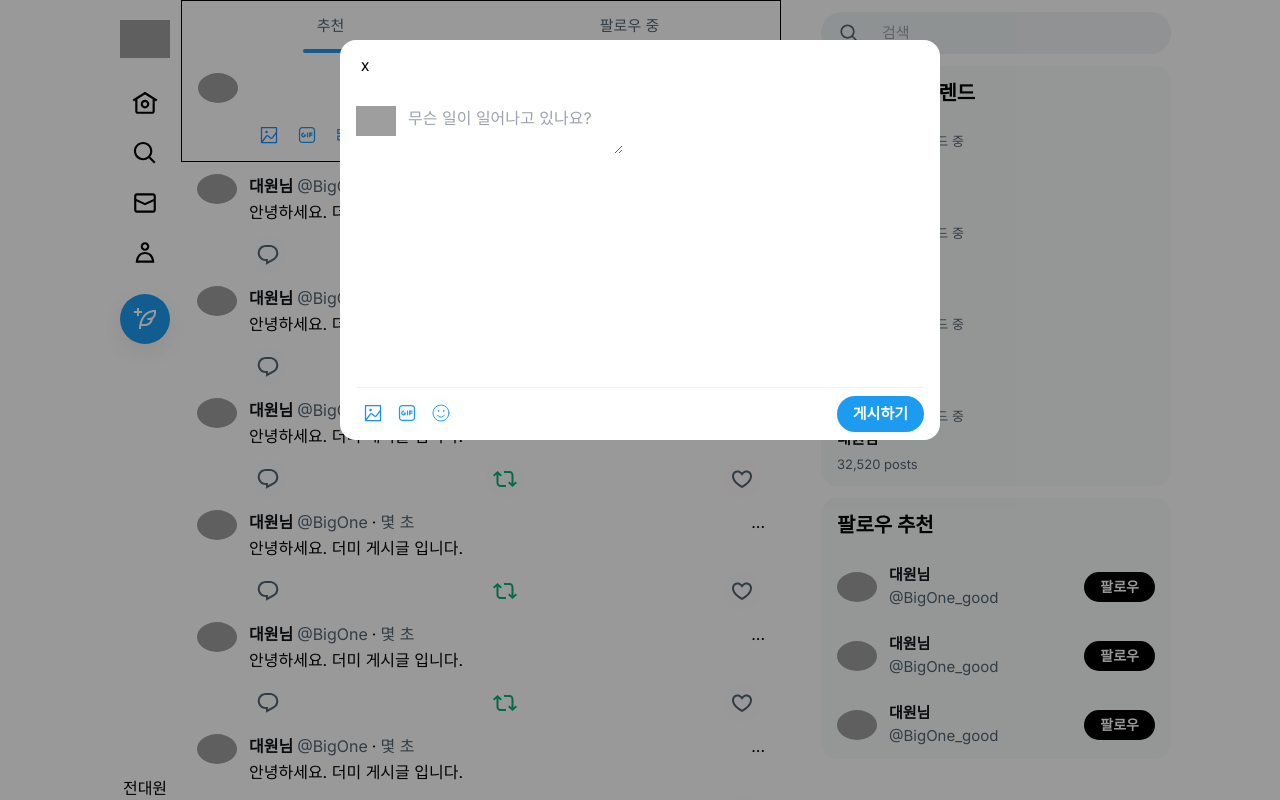
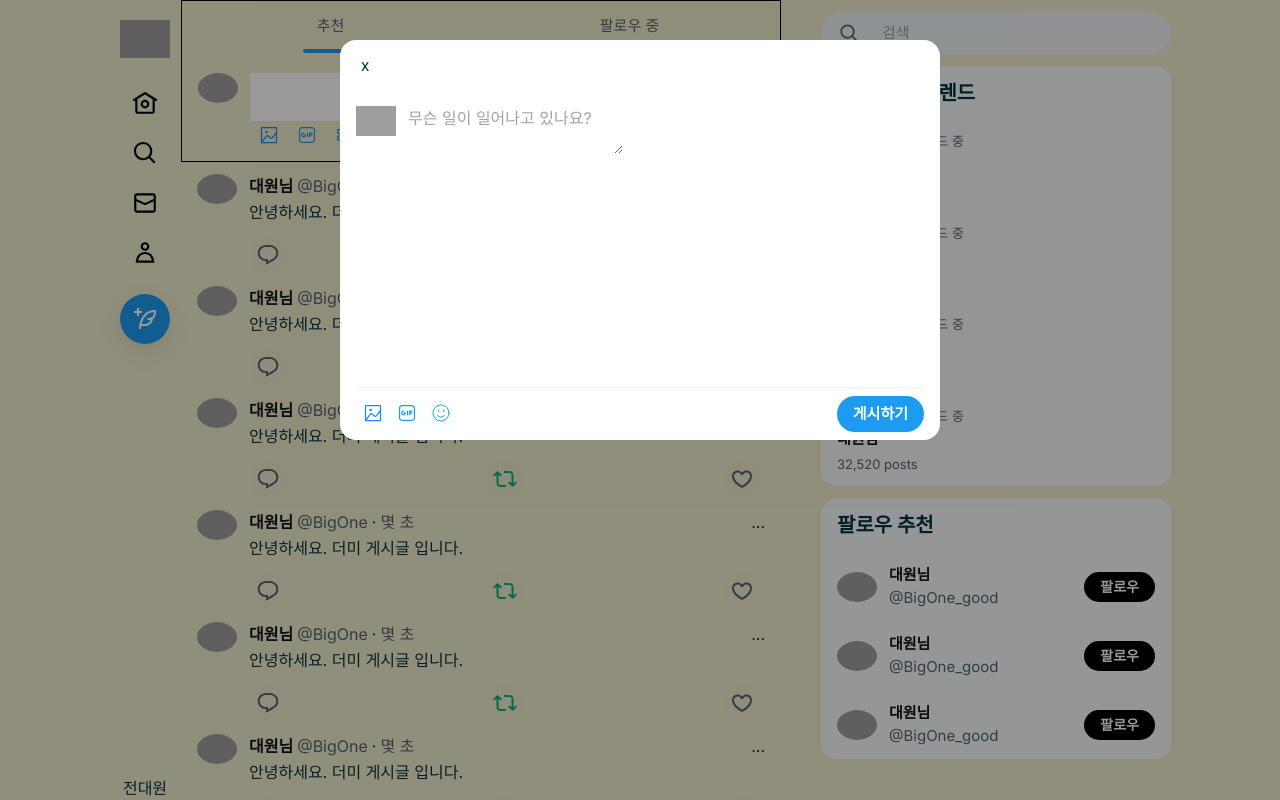
Before and after one commit to eodnjs467/daily-life-sharing, a Next.js app: page /compose/write-post in a window 1280 px wide. Shown: the top 800 px of the page. Built offline with nearby package versions, Linux system fonts and the light colour scheme; grey boxes are pictures that could not be loaded.

Commit message:
:lipstick: ui: 배경색, 폰트색 수정

```diff
--- a/src/app/(afterLogin)/layout.module.css
+++ b/src/app/(afterLogin)/layout.module.css
@@ -1,7 +1,8 @@
 .container {
   display: flex;
   align-items: stretch;
-  background-color: #fff;
+  background-color: rgb(240, 237, 204);
+  color: rgb(2, 52, 63);
 }
 
 .leftSectionWrapper {
@@ -65,7 +66,7 @@
   display: flex;
   justify-content: center;
   align-items: center;
-  box-shadow: rgba(0, 0, 0, 0.08) 0px 8px 28px;
+  box-shadow: rgba(0, 0, 0, 0.08) 0 8px 28px;
   background-color: rgb(29, 155, 240);
   width: 50px;
   height: 50px;
@@ -143,3 +144,4 @@
 .followRecommend h3 {
   padding: 12px 16px;
 }
+/*padding: 80px*/
--- a/src/app/(beforeLogin)/_component/login-modal.module.css
+++ b/src/app/(beforeLogin)/_component/login-modal.module.css
@@ -13,7 +13,8 @@
   bottom: 0;
 }
 .modal {
-  background-color: #fff;
+  background-color: rgb(240, 237, 204);
+  color: rgb(2, 52, 63);
   position: relative;
   max-width: 80vw;
   min-width: 600px;
@@ -31,7 +32,7 @@
 .modal form {
   display: flex;
   flex-direction: column;
-  flex: 1;
+  /*flex: 1;*/
 }
 .modalBody {
   flex: 1;
@@ -75,8 +76,8 @@
   width: 100%;
   height: 50px;
   border-radius: 25px;
-  background-color: rgb(15, 20, 25);
-  color: white;
+  background-color: rgb(2, 52, 63);
+  color: rgb(240, 237, 204);
   font-size: 17px;
   cursor: pointer;
   border: none;
@@ -85,5 +86,13 @@
   opacity: 0.5;
 }
 .actionButton:hover {
-  background-color: rgb(39, 44, 48);
+  background-color: rgba(2, 52, 63, 0.7);
 }
+
+.socialLogin {
+  padding: 24px 80px;
+  display: flex;
+}
+.actionLogin {
+  cursor: pointer;
+}
--- a/src/app/(beforeLogin)/_component/main.module.css
+++ b/src/app/(beforeLogin)/_component/main.module.css
@@ -2,6 +2,8 @@
   display: flex;
   width: 100dvw;
   height: 100dvh;
+  background: rgb(240, 237, 204);
+  color: rgb(2, 52, 63);
 }
 
 .left {
@@ -37,19 +39,19 @@
 
 .signup {
   width: 300px;
-  background-color: rgb(29, 155, 240);
+  background-color: rgb(2, 52, 63);
   height: 40px;
   border-radius: 20px;
   padding: 0 16px;
   font-size: 15px;
-  color: white;
+  color: rgb(240, 237, 204);
   font-weight: bold;
   display: flex;
   align-items: center;
   justify-content: center;
 }
 .signup:hover {
-  background-color: rgb(26, 140, 216);
+  background-color: rgba(2, 52, 63, 0.7);
 }
 
 .login {
@@ -59,11 +61,18 @@
   border-radius: 20px;
   font-weight: bold;
   font-size: 15px;
-  color: rgb(29, 155, 240);
+  color: rgb(2, 52, 63);
   display: flex;
   justify-content: center;
   align-items: center;
 }
 .login:hover {
-  background-color: rgb(207, 217, 222);
+  background-color: rgba(2, 52, 63, 0.7);
 }
+
+/*
+ 진한 배경 hover 시: rgb(2, 52, 63);
+ 폰트색: rgb(240, 237, 204);
+ 옅은색 hover 시 rgb(207, 217, 222)
+
+ */
--- a/src/app/(beforeLogin)/_component/signup-modal.module.css
+++ b/src/app/(beforeLogin)/_component/signup-modal.module.css
@@ -13,7 +13,8 @@
 }
 
 .modal {
-  background: #ffffff;
+  background: rgb(240, 237, 204);
+  color: rgb(2, 52, 63);
   position: relative;
   max-width: 80vw;
   min-width: 600px;
@@ -79,8 +80,8 @@
   width: 100%;
   height: 50px;
   border-radius: 25px;
-  background-color: rgb(15, 20, 25);
-  color: white;
+  background-color: rgb(2, 52, 63);
+  color: rgb(240, 237, 204);
   font-size: 17px;
 }
 
@@ -92,7 +93,7 @@
   background-color: rgb(15, 20, 25);
 }
 .actionButton:hover {
-  background-color: rgb(39, 44, 48);
+  background-color: rgba(2, 52, 63, 0.7);
 }
 
 .closeButton {
@@ -100,7 +101,7 @@
   height: 34px;
   border-radius: 17px;
   cursor: pointer;
-  background-color: #fff;
+  background-color: rgb(2, 52, 63);
   position: absolute;
   top: 16px;
   left: 16px;
@@ -108,3 +109,6 @@
   align-items: center;
   justify-content: center;
 }
+.closeButton svg {
+  fill: rgb(240, 237, 204);
+}
```
